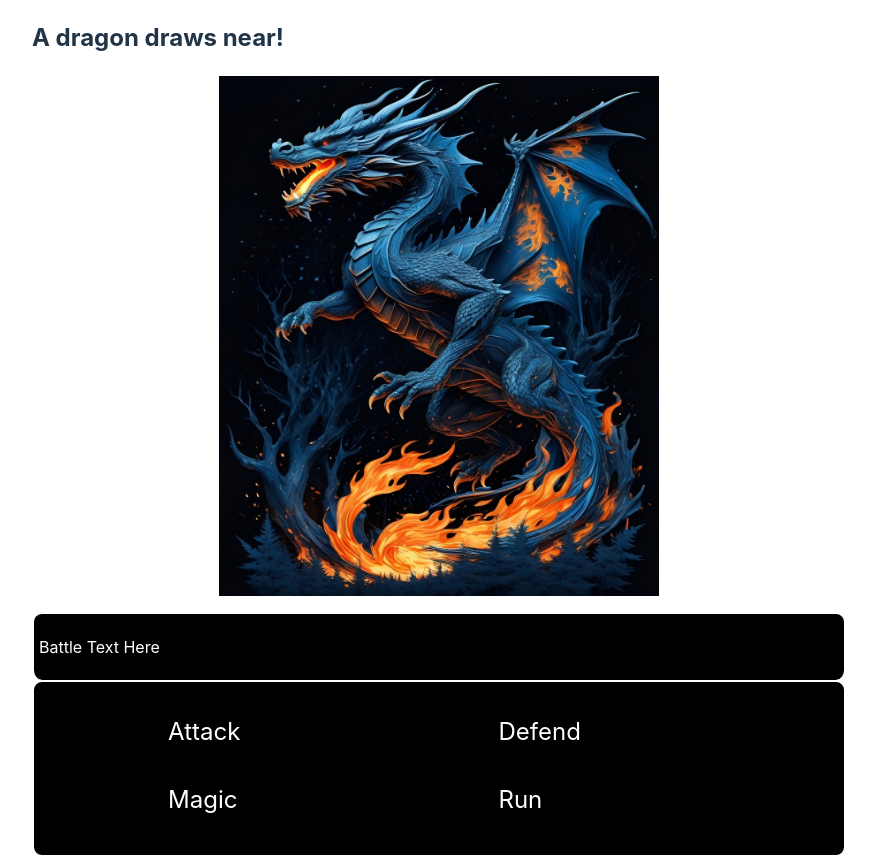
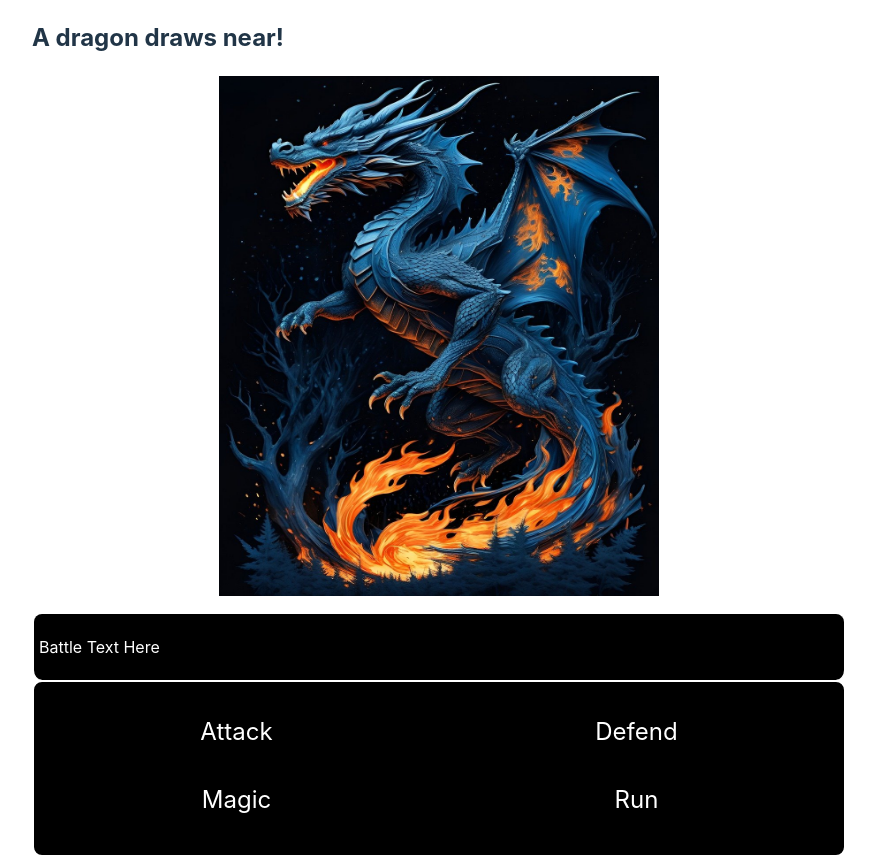
Before and after one commit to athaarsager/dragonslayer-game, a React (Vite) app in the folder dragonslayer_frontend/: page / in a window 1280 px wide. Shown: the whole page, without its empty margins (201-1076 px from the left). Built offline with nearby package versions, Linux system fonts and the light colour scheme.

Commit message:
Adjust layout so select arrow appears next to options without moving them

```diff
--- a/dragonslayer_frontend/src/components/BattleScreen/BattleScreen.css
+++ b/dragonslayer_frontend/src/components/BattleScreen/BattleScreen.css
@@ -27,33 +27,32 @@ img {
     padding-top: 2rem;
     display: grid;
     /* Create grid with 4 columns and 2 rows with auto width */
-    grid-template-columns: auto auto auto auto auto;
+    grid-template-columns: auto auto auto auto;
     grid-template-rows: auto auto;
 }
 
-#attack-action {
-    grid-column: 2 / span 1;
-    font-size: 24px;
+.selector-container {
+    display: grid;
+    grid-template-columns: auto auto;
+    grid-template-rows: auto;
 }
 
-#defend-action {
-    grid-column: 4 / span 1;
-    font-size: 24px;
+.left-option {
+    grid-column: 1 / span 2;
 }
 
-#magic-action {
-    grid-column: 2 / span 1;
-    font-size: 24px;
+.right-option {
+    grid-column: 3 / span 2;
 }
 
-#run-action {
-    grid-column: 4 / span 1;
+.action {
+    grid-column: 2 / span 1;
     font-size: 24px;
 }
 
 .selector {
     font-size: 25px;
-    margin-right: 5px;
+    grid-column: 1 / span 1;
 }
 
 .unselected {
--- a/dragonslayer_frontend/src/components/BattleScreen/BattleScreen.jsx
+++ b/dragonslayer_frontend/src/components/BattleScreen/BattleScreen.jsx
@@ -29,10 +29,22 @@ function BattleScreen() {
             </div>
             <div id="battle-menu" className="text-box">
                 {/* onFocus focuses element, onBlur hides it*/}
-                <div onFocus={displaySelector} onBlur={hideSelector} id="attack-action" tabIndex={1}><span className="selector unselected">&#9659;</span>Attack</div>
-                <div onFocus={displaySelector} onBlur={hideSelector} id="defend-action" tabIndex={2}><span className="selector unselected">&#9659;</span>Defend</div>
-                <div onFocus={displaySelector} onBlur={hideSelector} id="magic-action" tabIndex={3}><span className="selector unselected">&#9659;</span>Magic</div>
-                <div onFocus={displaySelector} onBlur={hideSelector} id="run-action" tabIndex={4}><span className="selector unselected">&#9659;</span>Run</div>
+                <div onFocus={displaySelector} onBlur={hideSelector} tabIndex={1} className={"selector-container left-option"}>
+                    <div id="attack-select" className="selector unselected">&#9659;</div>
+                    <div className="action">Attack</div>
+                </div>
+                <div onFocus={displaySelector} onBlur={hideSelector} tabIndex={2} className={"selector-container right-option"}>
+                    <div id="defend-select" className="selector unselected">&#9659;</div>
+                    <div className="action">Defend</div>
+                </div>
+                <div onFocus={displaySelector} onBlur={hideSelector} tabIndex={3} className={"selector-container left-option"}>
+                    <div id="magic-select" className="selector unselected">&#9659;</div>
+                    <div className="action">Magic</div>
+                </div>
+                <div onFocus={displaySelector} onBlur={hideSelector}  tabIndex={4} className={"selector-container right-option"}>
+                    <div id="run-select" className="selector unselected">&#9659;</div>
+                    <div className="action">Run</div>
+                </div>
             </div>
         </>
     )
```
